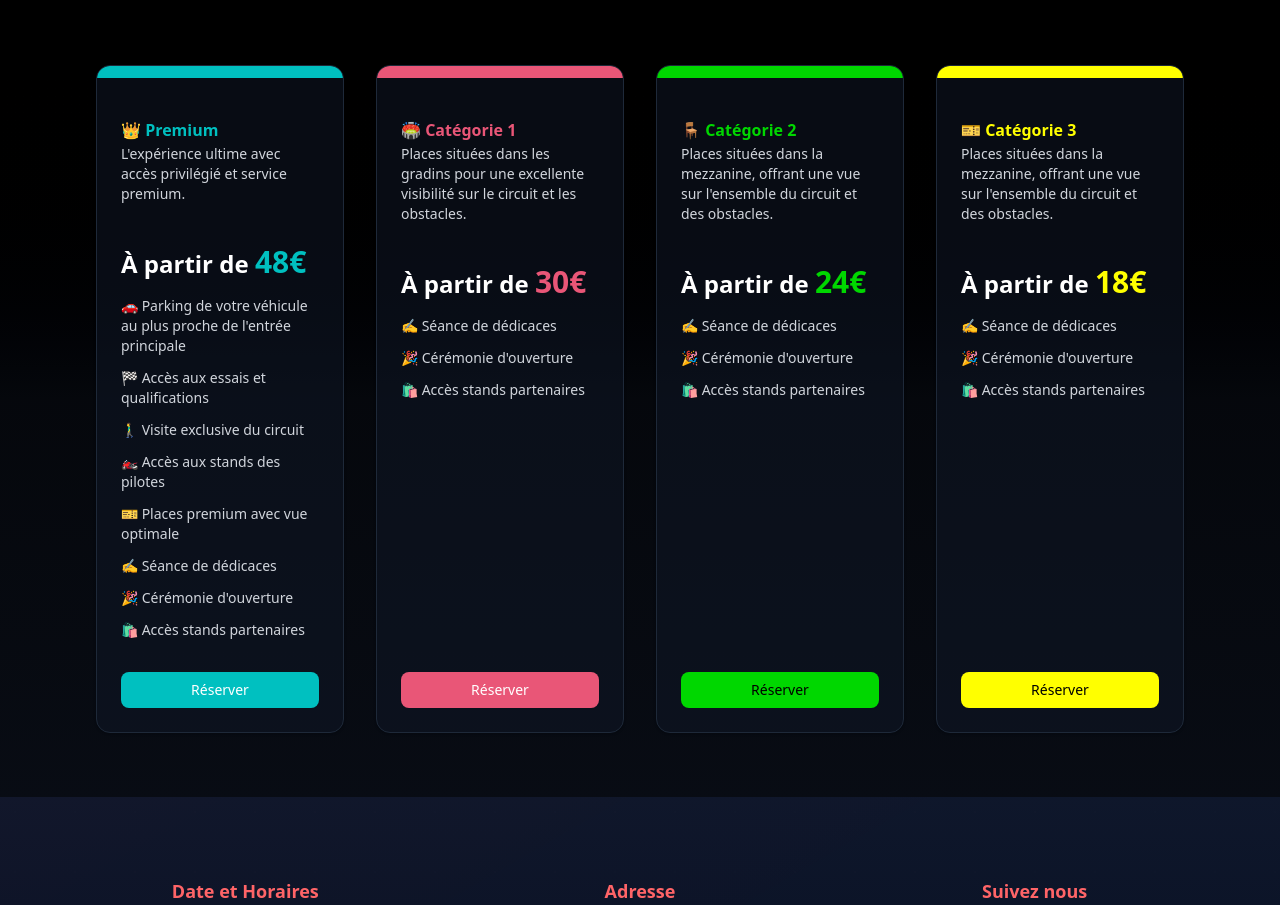
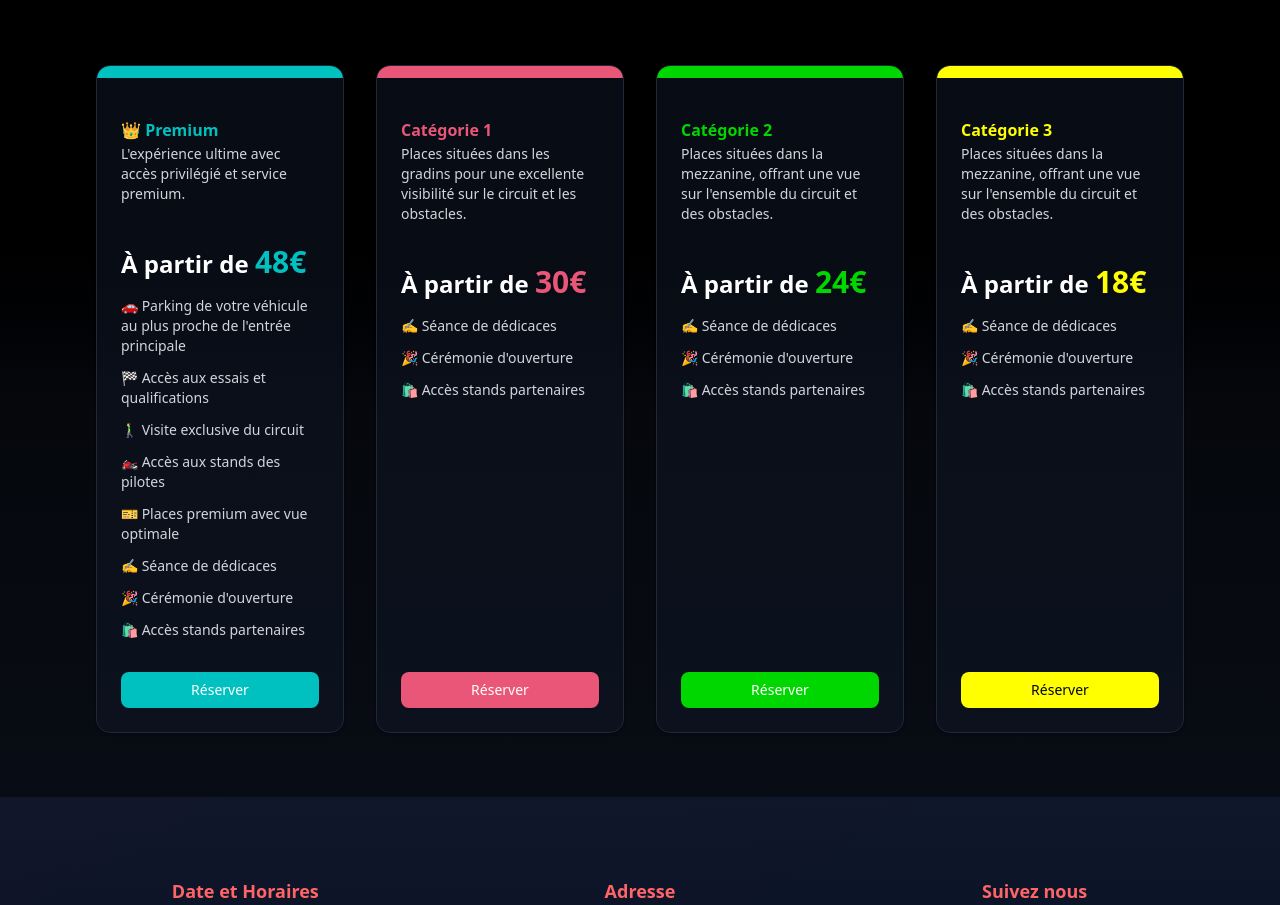
Before and after one commit to WebEnginex/GpSuperEnduro, a Next.js app: page /billeterie in a window 1280 px wide. Shown: the part 540-1445 px from the top of the page. Built offline with nearby package versions, Linux system fonts and the light colour scheme; no server answers.

Commit message:
modifs redirection

```diff
--- /dev/null
+++ b/src/app/api/track-click/route.ts
@@ -0,0 +1,58 @@
+import { NextRequest, NextResponse } from 'next/server';
+import { createClient } from '@supabase/supabase-js';
+
+const supabase = createClient(
+  process.env.NEXT_PUBLIC_SUPABASE_URL!,
+  process.env.SUPABASE_SERVICE_ROLE_KEY!
+);
+
+export async function POST(request: NextRequest) {
+  try {
+    const { ticketType } = await request.json();
+
+    // Validation du type de billet
+    const validTicketTypes = ['premium', 'category_1', 'category_2', 'category_3'];
+    if (!validTicketTypes.includes(ticketType)) {
+      return NextResponse.json({ error: 'Type de billet invalide' }, { status: 400 });
+    }
+
+    // Récupération des informations de la requête
+    const userAgent = request.headers.get('user-agent') || null;
+    const referrer = request.headers.get('referer') || null;
+
+    // Récupération de l'IP (en tenant compte des proxys)
+    const forwardedFor = request.headers.get('x-forwarded-for');
+    const realIp = request.headers.get('x-real-ip');
+    const ipAddress = forwardedFor?.split(',')[0] || realIp || null;
+
+    // Génération d'un session_id basé sur les headers (pour éviter les doublons rapides)
+    const sessionData = `${userAgent}-${ipAddress}-${Date.now()}`;
+    const sessionId = await crypto.subtle.digest('SHA-256', new TextEncoder().encode(sessionData))
+      .then(buffer => {
+        const hashArray = Array.from(new Uint8Array(buffer));
+        return hashArray.map(b => b.toString(16).padStart(2, '0')).join('').substring(0, 32);
+      });
+
+    // Insertion dans la base de données
+    const { error } = await supabase
+      .from('ticket_clicks')
+      .insert({
+        ticket_type: ticketType,
+        user_agent: userAgent,
+        ip_address: ipAddress,
+        referrer: referrer,
+        session_id: sessionId
+      });
+
+    if (error) {
+      console.error('Erreur lors de l\'insertion du clic:', error);
+      return NextResponse.json({ error: 'Erreur serveur' }, { status: 500 });
+    }
+
+    return NextResponse.json({ success: true });
+
+  } catch (error) {
+    console.error('Erreur API track-click:', error);
+    return NextResponse.json({ error: 'Erreur serveur' }, { status: 500 });
+  }
+}
--- a/src/app/billeterie/page.tsx
+++ b/src/app/billeterie/page.tsx
@@ -1,6 +1,7 @@
-import { Button } from "@/components/ui/button";
+import React from "react";
 import { Card, CardContent, CardDescription, CardHeader, CardTitle } from "@/components/ui/card";
 import { Badge } from "@/components/ui/badge";
+import { TrackedButton } from "@/components/TrackedButton";
 import Link from "next/link";
 import type { Metadata } from "next";
 
@@ -72,9 +73,13 @@ export default function Billeterie() {
                   </ul>
                 </div>
                 <div className="pt-4">
-                  <Button className="w-full text-white transition-colors" style={{ backgroundColor: 'rgb(0, 192, 192)' }}>
+                  <TrackedButton
+                    ticketType="premium"
+                    className="w-full text-white transition-colors"
+                    style={{ backgroundColor: 'rgb(0, 192, 192)' }}
+                  >
                     Réserver
-                  </Button>
+                  </TrackedButton>
                 </div>
               </CardContent>
             </Card>
@@ -91,7 +96,7 @@ export default function Billeterie() {
               <div className="absolute top-0 left-0 w-full h-3 rounded-t-2xl" style={{ backgroundColor: 'rgb(233, 86, 119)' }} />
               <CardHeader className="pb-4 pt-8 relative z-20">
                 <CardTitle style={{ color: 'rgb(233, 86, 119)' }} className="flex items-center gap-2">
-                  🏟️ Catégorie 1
+                  Catégorie 1
                 </CardTitle>
                 <CardDescription className="text-gray-300">
                   Places situées dans les gradins pour une excellente visibilité sur le circuit et les obstacles.
@@ -109,9 +114,13 @@ export default function Billeterie() {
                   </ul>
                 </div>
                 <div className="pt-4">
-                  <Button className="w-full text-white transition-colors" style={{ backgroundColor: 'rgb(233, 86, 119)' }}>
+                  <TrackedButton
+                    ticketType="category_1"
+                    className="w-full text-white transition-colors"
+                    style={{ backgroundColor: 'rgb(233, 86, 119)' }}
+                  >
                     Réserver
-                  </Button>
+                  </TrackedButton>
                 </div>
               </CardContent>
             </Card>
@@ -128,7 +137,7 @@ export default function Billeterie() {
               <div className="absolute top-0 left-0 w-full h-3 rounded-t-2xl" style={{ backgroundColor: 'rgb(0, 215, 0)' }} />
               <CardHeader className="pb-4 pt-8 relative z-20">
                 <CardTitle style={{ color: 'rgb(0, 215, 0)' }} className="flex items-center gap-2">
-                  🪑 Catégorie 2
+                  Catégorie 2
                 </CardTitle>
                 <CardDescription className="text-gray-300">
                   Places situées dans la mezzanine, offrant une vue sur l&apos;ensemble du circuit et des obstacles.
@@ -146,9 +155,13 @@ export default function Billeterie() {
                   </ul>
                 </div>
                 <div className="pt-4">
-                  <Button className="w-full text-black transition-colors" style={{ backgroundColor: 'rgb(0, 215, 0)' }}>
+                  <TrackedButton
+                    ticketType="category_2"
+                    className="w-full text-white transition-colors"
+                    style={{ backgroundColor: 'rgb(0, 215, 0)' }}
+                  >
                     Réserver
-                  </Button>
+                  </TrackedButton>
                 </div>
               </CardContent>
             </Card>
@@ -165,7 +178,7 @@ export default function Billeterie() {
               <div className="absolute top-0 left-0 w-full h-3 rounded-t-2xl" style={{ backgroundColor: 'rgb(255, 255, 0)' }} />
               <CardHeader className="pb-4 pt-8 relative z-20">
                 <CardTitle style={{ color: 'rgb(255, 255, 0)' }} className="flex items-center gap-2">
-                  🎫 Catégorie 3
+                  Catégorie 3
                 </CardTitle>
                 <CardDescription className="text-gray-300">
                   Places situées dans la mezzanine, offrant une vue sur l&apos;ensemble du circuit et des obstacles.
@@ -183,9 +196,13 @@ export default function Billeterie() {
                   </ul>
                 </div>
                 <div className="pt-4">
-                  <Button className="w-full text-black transition-colors" style={{ backgroundColor: 'rgb(255, 255, 0)' }}>
+                  <TrackedButton
+                    ticketType="category_3"
+                    className="w-full text-whit transition-colors"
+                    style={{ backgroundColor: 'rgb(255, 255, 0)' }}
+                  >
                     Réserver
-                  </Button>
+                  </TrackedButton>
                 </div>
               </CardContent>
             </Card>
--- /dev/null
+++ b/src/components/TrackedButton.tsx
@@ -0,0 +1,36 @@
+'use client';
+
+import { Button } from "@/components/ui/button";
+import { useTicketTracking, type TicketType } from "@/hooks/useTicketTracking";
+
+interface TrackedButtonProps {
+  ticketType: TicketType;
+  style: React.CSSProperties;
+  className: string;
+  children: React.ReactNode;
+  onClick?: () => void;
+}
+
+export function TrackedButton({ ticketType, style, className, children, onClick }: TrackedButtonProps) {
+  const { trackTicketClick } = useTicketTracking();
+
+  const handleClick = async () => {
+    // Tracking du clic
+    await trackTicketClick(ticketType);
+
+    // Callback personnalisé si fourni
+    if (onClick) {
+      onClick();
+    }
+  };
+
+  return (
+    <Button
+      className={className}
+      style={style}
+      onClick={handleClick}
+    >
+      {children}
+    </Button>
+  );
+}
--- /dev/null
+++ b/src/hooks/useTicketTracking.ts
@@ -0,0 +1,26 @@
+import { useCallback } from 'react';
+
+export type TicketType = 'premium' | 'category_1' | 'category_2' | 'category_3';
+
+export const useTicketTracking = () => {
+  const trackTicketClick = useCallback(async (ticketType: TicketType) => {
+    try {
+      const response = await fetch('/api/track-click', {
+        method: 'POST',
+        headers: {
+          'Content-Type': 'application/json',
+        },
+        body: JSON.stringify({ ticketType }),
+      });
+
+      if (!response.ok) {
+        console.warn('Erreur lors du tracking du clic:', response.statusText);
+      }
+    } catch (error) {
+      console.warn('Erreur lors du tracking du clic:', error);
+      // Ne pas bloquer l'utilisateur en cas d'erreur de tracking
+    }
+  }, []);
+
+  return { trackTicketClick };
+};
```
Also changed, not shown: 1 other file (tests, documents, lock files or other folders).
